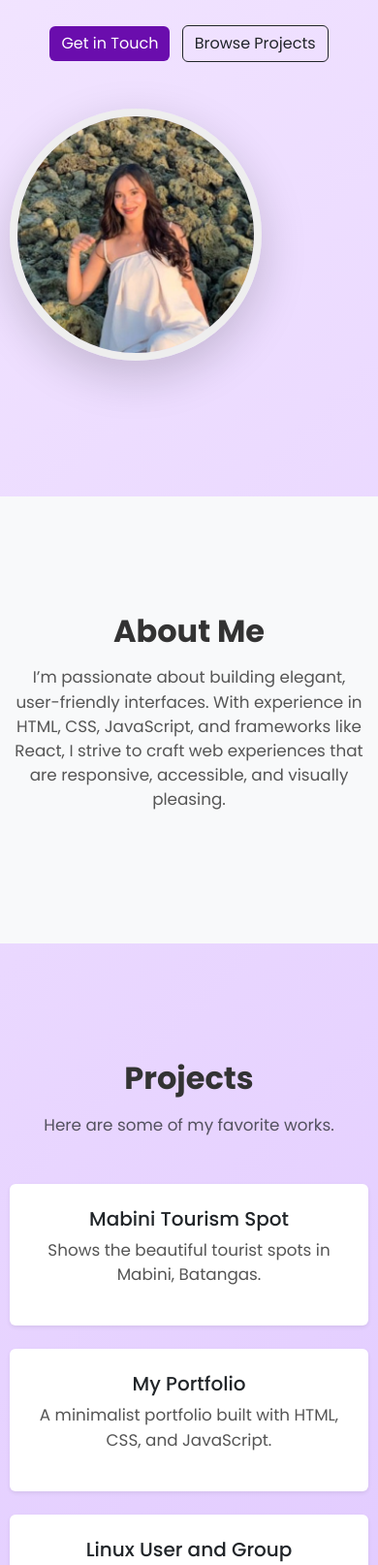
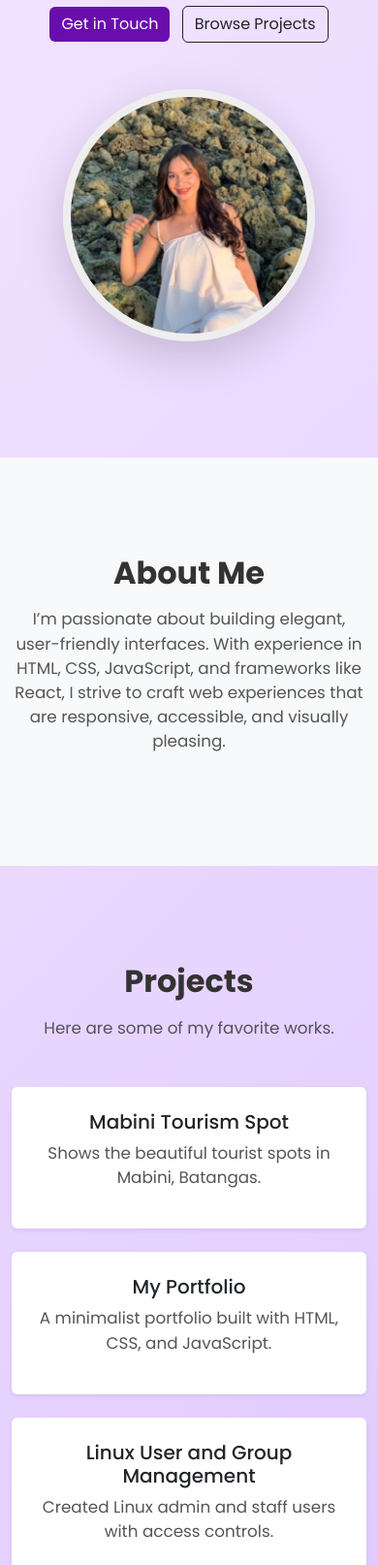
Before and after one commit to armelyn15/About-Me-Portfolio, a website: page index.html in a window 390 px wide. Shown: the part 386-2000 px from the top of the page at 97% size. Drawn offline with nearby package versions, Linux system fonts and the light colour scheme.

Commit message:
Add files via upload
fixed mobile

```diff
--- a/style.css
+++ b/style.css
@@ -118,24 +118,13 @@ footer {
 
 /* Center profile picture on mobile */
 @media (max-width: 768px) {
-
-  /* Container adjustments */
-  .container {
-    padding: 20px 10px;
+  .hero-image {
+    width: 100% !important;
+    text-align: center; /* Center the image inside the div */
+    margin-top: 30px;   /* Optional: spacing from text */
   }
 
-  /* Stack left and right sections vertically */
-  .row.g-4 {
-    flex-direction: column;
-  }
-
-  .col-lg-4, .col-lg-8 {
-    width: 100%;
-  }
-
-  /* Profile card */
-  .col-lg-4 .card {
-    padding: 1.5rem;
-    margin-bottom: 15px;
+  .hero-image .profile-pic {
+    margin: 0 auto;     /* Center the image */
   }
 }
```
